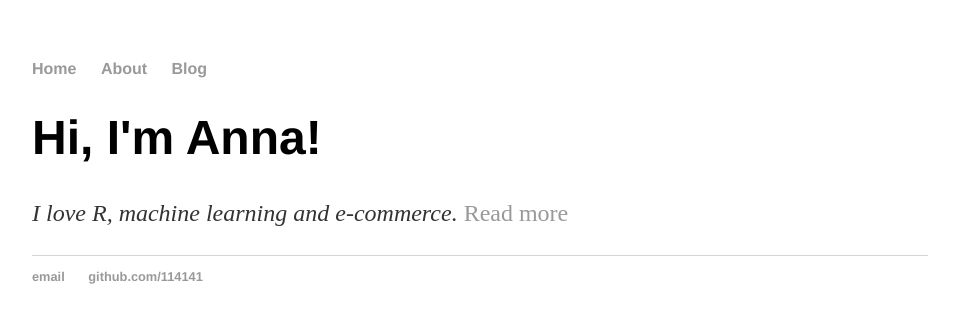
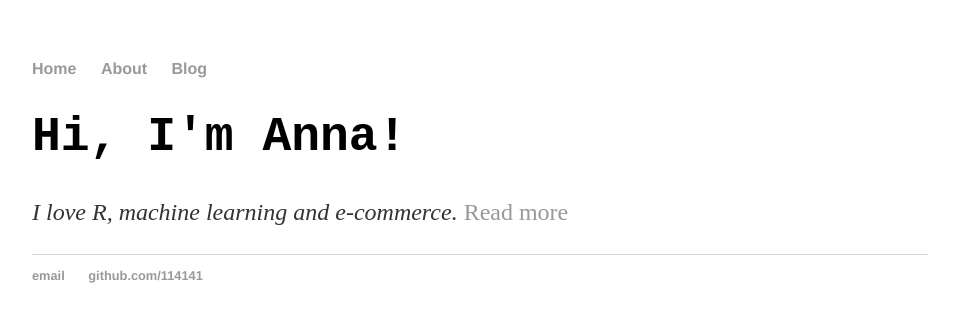
Before and after one commit to 114141/114141.github.io, a Jekyll site: the page built from index.html, in a window 1280 px wide. Shown: the top 323 px of the page, without its empty margins (160-1119 px from the left). Built offline with Jekyll 4.4.1, drawn with Linux system fonts in a browser that asks for light colours.

Commit message:
Update main.css

```diff
--- a/css/main.css
+++ b/css/main.css
@@ -21,7 +21,7 @@ a:hover {
 }
 h1 {
     font-size: 3em;
-    font-family:'Helvetica', 'Arial', 'Sans-Serif';
+    font-family:'Courier New';
 }
 p {
     font-size: 1.5em;
```
